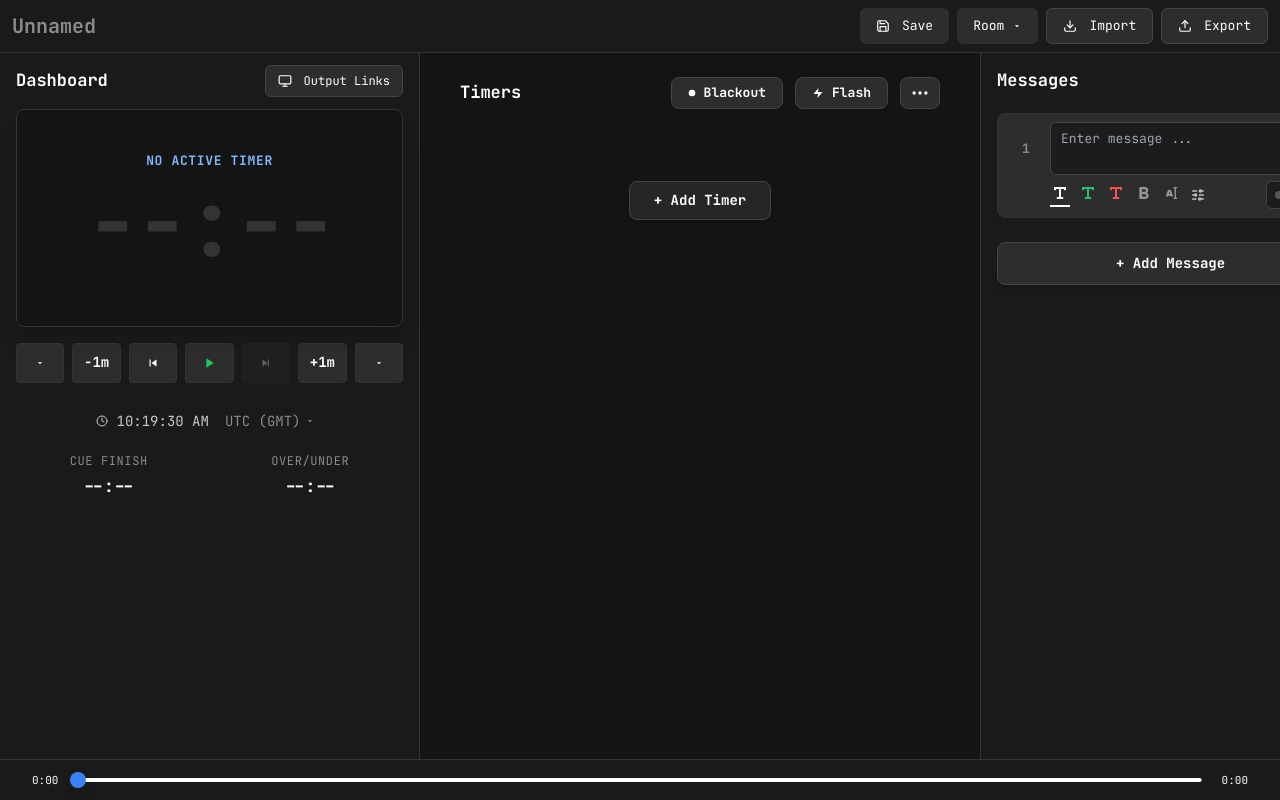
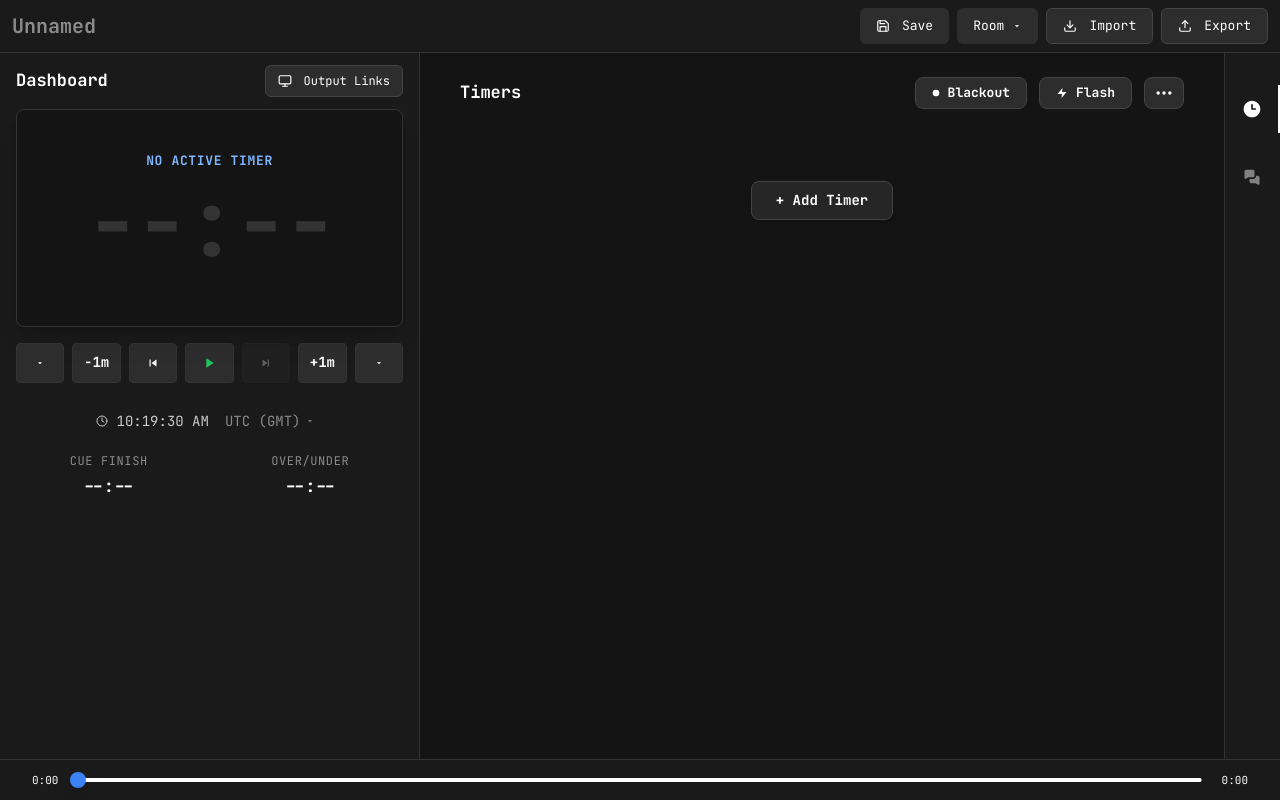
Before and after one commit to e1n7/stage-timer, a Next.js app: page / in a window 1280 px wide. Built offline with nearby package versions, Linux system fonts and the light colour scheme.

Commit message:
Refine responsive section navigation UI

```diff
--- a/src/App.tsx
+++ b/src/App.tsx
@@ -1124,7 +1124,7 @@ const TimerRow = ({ id, index, isActive, scheduledStart, formatTime, selectedTim
           e.stopPropagation();
           onPanelOpen('quick');
         }}
-        className={`w-auto shrink-0 text-center text-[14px] font-bold tracking-tight tabular-nums transition-colors cursor-pointer max-[639px]:text-[13px] ${seconds < 0 && settings.mode === 'countdown' ? 'text-[#fa5252] hover:text-[#ff8787]' : 'text-white hover:text-[#4a9eff]'}`}
+        className="w-auto shrink-0 text-center text-[14px] font-bold tracking-tight tabular-nums transition-colors cursor-pointer text-white hover:text-[#4a9eff] max-[639px]:text-[13px]"
         onMouseEnter={(e) => e.stopPropagation()}
         onMouseLeave={(e) => e.stopPropagation()}
       >
@@ -1151,7 +1151,7 @@ const TimerRow = ({ id, index, isActive, scheduledStart, formatTime, selectedTim
           <button
             type="button"
             onClick={() => onActivate(false)}
-            className="flex h-9 w-10 max-[639px]:h-8 max-[639px]:w-8 items-center justify-center rounded border border-white/10 bg-[#2d2d2d] text-white/50 hover:bg-[#383838] hover:text-white transition-colors"
+            className="flex h-9 w-10 max-[639px]:h-8 max-[639px]:w-8 items-center justify-center rounded border border-white/10 bg-[#2d2d2d] text-white hover:bg-[#383838] hover:text-white transition-colors"
             title="Select this timer"
           >
             <IconSelect size={16} />
@@ -1338,6 +1338,7 @@ function App() {
   const [isTimeZoneMenuOpen, setIsTimeZoneMenuOpen] = useState(false);
   const [openAdjustMenu, setOpenAdjustMenu] = useState<'decrease' | 'increase' | null>(null);
   const [settingsVersion, setSettingsVersion] = useState(0);
+  const [mobileSection, setMobileSection] = useState<'timers' | 'messages'>('timers');
 
   const { wallClock, timeZone, selectedTimeZone, setSelectedTimeZone } = useTimer('global-helper');
 
@@ -2384,8 +2385,16 @@ function App() {
         </div>
       </header>
 
-      <div className="flex-1 overflow-y-auto lg:overflow-hidden flex flex-col lg:flex-row">
-        <aside className="flex w-full lg:w-[380px] xl:w-[420px] shrink-0 flex-col border-b lg:border-b-0 lg:border-r border-[#333] px-4 py-3 h-auto lg:h-full lg:overflow-y-auto custom-scrollbar">
+      <div className="relative flex-1 overflow-y-auto lg:overflow-hidden flex flex-col lg:flex-row">
+        <div className="order-last flex w-14 shrink-0 flex-col items-center gap-5 border-l border-[#333] bg-[#1a1a1a] pt-8 min-[1400px]:hidden">
+          <button type="button" onClick={() => setMobileSection('timers')} className={`flex h-12 w-full items-center justify-center border-r-2 bg-transparent p-0 transition-opacity ${mobileSection === 'timers' ? 'border-white opacity-100' : 'border-transparent opacity-45 hover:opacity-80'}`} title="Show timers" aria-label="Show timers" aria-pressed={mobileSection === 'timers'}>
+            <img src="/timer_section.svg" alt="" className="h-5 w-5 invert" />
+          </button>
+          <button type="button" onClick={() => setMobileSection('messages')} className={`flex h-12 w-full items-center justify-center border-r-2 bg-transparent p-0 transition-opacity ${mobileSection === 'messages' ? 'border-white opacity-100' : 'border-transparent opacity-45 hover:opacity-80'}`} title="Show messages" aria-label="Show messages" aria-pressed={mobileSection === 'messages'}>
+            <img src="/message_section.svg" alt="" className="h-5 w-5 invert" />
+          </button>
+        </div>
+        <aside className="flex w-full lg:w-[380px] xl:w-[420px] shrink-0 flex-col border-b lg:border-b-0 lg:border-r border-[#333] bg-[#1a1a1a] px-4 py-3 h-auto lg:h-full lg:overflow-y-auto custom-scrollbar">
           <div className="mb-3 flex items-center justify-between"><h2 className="text-[17px] font-bold text-white">Dashboard</h2><button type="button" onClick={openOutput} className="flex h-8 items-center gap-2 rounded-md border border-[#444] bg-[#2d2d2d] px-3 text-[12px] text-white hover:bg-[#383838]"><IconScreen className="mr-1" /> Output Links</button></div>
           <div className={`relative flex aspect-video w-full flex-col items-center justify-center rounded-lg border border-[#333] bg-[#141414] p-3 shadow-xl transition-all duration-300 overflow-hidden shrink-0`}>
             {isBlackout && <div className="absolute inset-0 z-10 rounded-lg bg-black" />}
@@ -2585,7 +2594,7 @@ function App() {
           </div>
         </aside>
 
-        <main className="timer-panel min-w-0 flex-1 lg:min-w-[560px] flex flex-col px-4 sm:px-6 lg:px-10 py-6 bg-[#141414] h-auto lg:h-full lg:overflow-y-auto custom-scrollbar">
+        <main className={`timer-panel min-w-0 flex-1 lg:min-w-[560px] flex-col px-4 sm:px-6 lg:px-10 py-6 bg-[#141414] h-auto lg:h-full lg:overflow-y-auto custom-scrollbar ${mobileSection === 'timers' ? 'flex' : 'hidden'} min-[1400px]:flex`}>
           <div className="mb-8 flex items-center justify-between">
             <h2 className="text-[17px] font-bold text-white">Timers</h2>
             <div className="flex items-center gap-3">
@@ -2696,7 +2705,7 @@ function App() {
           </div>
         </main>
 
-        <aside className="flex w-full lg:w-[340px] xl:w-[380px] shrink-0 flex-col border-t lg:border-t-0 lg:border-l border-[#333] px-4 py-3 h-auto lg:h-full lg:overflow-y-auto custom-scrollbar">
+        <aside className={`min-w-0 flex-1 min-[1400px]:w-[340px] min-[1400px]:flex-none 2xl:w-[380px] shrink-0 flex-col border-t lg:border-t-0 lg:border-l border-[#333] px-4 py-3 h-auto lg:h-full lg:overflow-y-auto custom-scrollbar ${mobileSection === 'messages' ? 'flex bg-[#141414] min-[1400px]:bg-transparent' : 'hidden'} min-[1400px]:flex`}>
           <div className="mb-4 flex items-center justify-between"><div className="flex items-center gap-3"><h2 className="text-[17px] font-bold text-white">Messages</h2></div><button type="button" onClick={() => { if (messageShownId) { flashMessage(messageShownId); } }} className="flex h-8 w-8 items-center justify-center rounded border border-[#555] bg-transparent text-white hover:bg-[#333]" title="Flash the currently shown message on Output"><IconFlash size={14} /></button></div>
           <DndContext sensors={sensors} collisionDetection={closestCenter} onDragEnd={handleMessageDragEnd} modifiers={[restrictToVerticalAxis]}>
             <SortableContext items={messages.map(m => m.id)} strategy={verticalListSortingStrategy}>
```
Also changed, not shown: public/message_section.svg (added), public/timer_section.svg (added).
